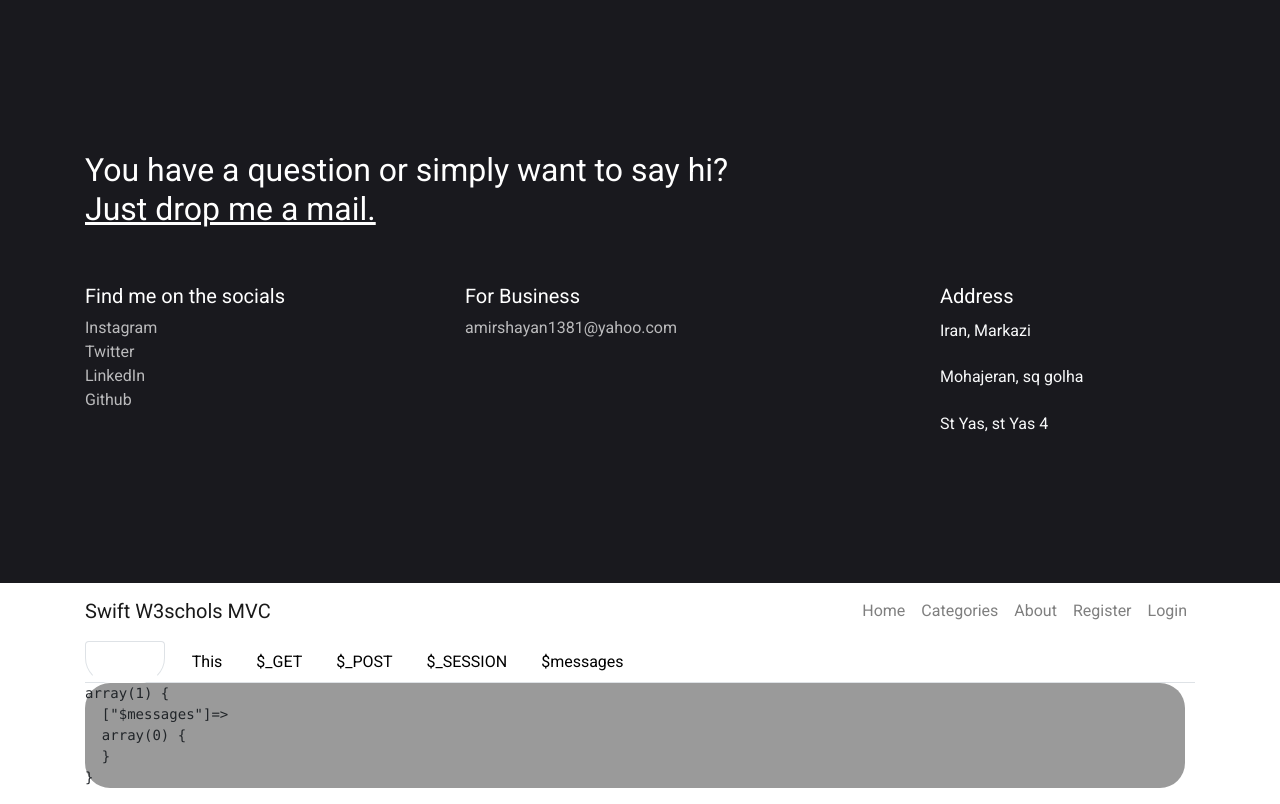
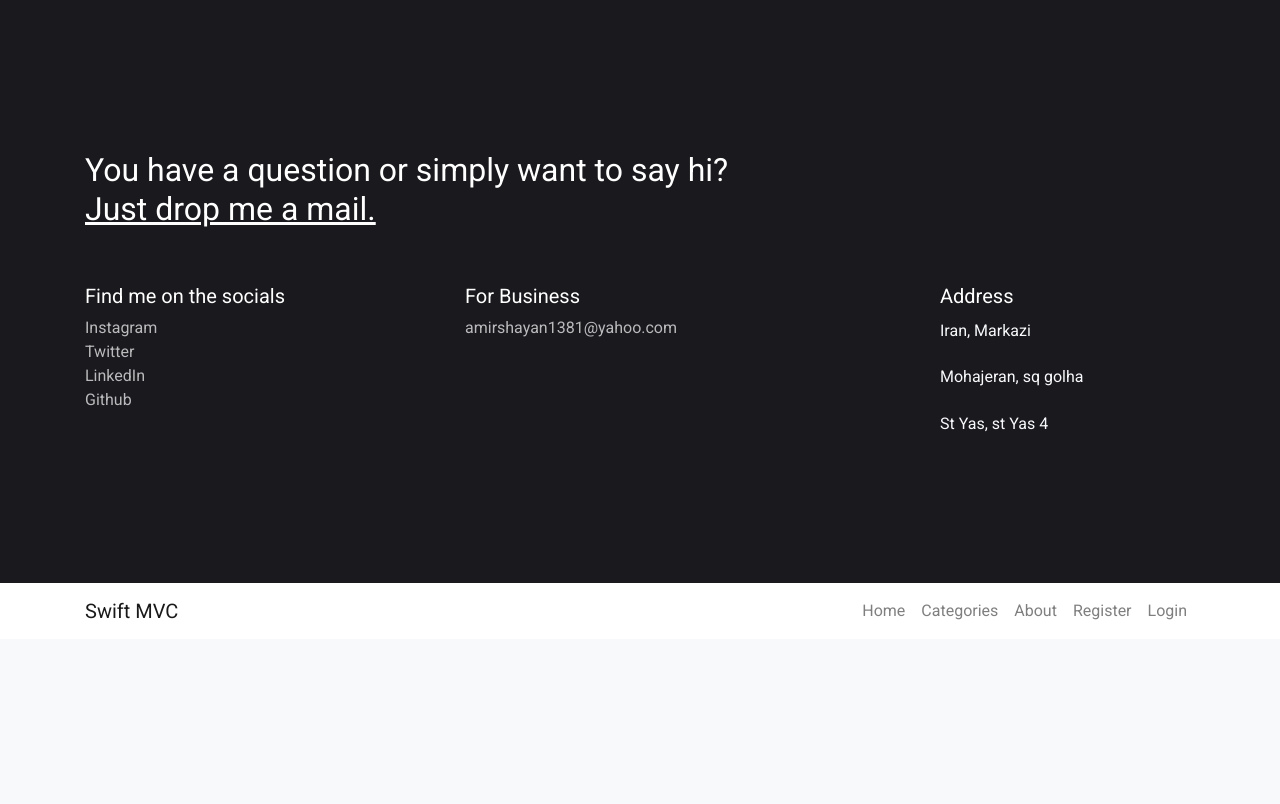
Before and after one commit to mrrSwift/PHP-MVC-Website, a PHP site: page / in a window 1280 px wide. Shown: the part 3472-4276 px from the top of the page. After the commit the page ends 4092 px from the top, so only its background shows below. Run offline with PHP 8.4, Linux system fonts and the light colour scheme; data comes from the database, SQL or seed files in the repository; some libraries are stand-ins or nearby versions.

Commit message:
New comment and better UI

```diff
--- a/src/config/config.php
+++ b/src/config/config.php
@@ -2,11 +2,11 @@
 
 
 //---------------------------------------------------------
-
-define('DEBUG_MODE', true);
+//فعال کردن کتابخانه دیباگ
+define('DEBUG_MODE', false);
 
 //---------------------------------------------------------
-
+// تنظیمات دیتابیس
 define('DB_TYPE', 'mysql');
 define('DB_HOST', 'localhost');
 define('DB_PORT', '3306');
@@ -16,11 +16,11 @@ define('DB_USER', 'root');
 define('DB_PASS', '');
 
 //---------------------------------------------------------
-
+//مسیر سایت
 define('URL', '/PHP-MVC-Blog/src/');
 
 //---------------------------------------------------------
-
+// تعداد تلاش برای ورود
 define('MAXIMUM_LOGINS', 3);
 
 //---------------------------------------------------------
@@ -30,16 +30,16 @@ define('ACTIVE_PAGE', 0);
 define('CARDS_PER_PAGE', 6);
 
 //---------------------------------------------------------
+//اسم سایت
 
-
-define('SITENAME', 'Swift W3schols MVC');
+define('SITENAME', 'Swift MVC');
 
 //---------------------------------------------------------
 
 define('DEFAULT_IMG', URL . 'public/img/default.jpg');
 
 //---------------------------------------------------------
-
+//تنظیمات ذخیر سازی عکس
 define('IMAGE_UPLOADS_PATH', 'uploads/images');
 define('IMAGE_DEFAULT_EXT', '.jpg');
 define('IMAGE_THUMB_EXT', '-thumb');
--- a/src/controller/Auth.php
+++ b/src/controller/Auth.php
@@ -92,7 +92,7 @@ class Auth extends Controller {
 
                 // Resets login attempts to 0 if login successfull
                 $resetAttempts = $this->model->resetLoginAttempts($user['email']);
-                header('Location: ' . URL . 'home');
+                header('Location: ' . URL . 'dashboard');
                 return;
             }
 
--- a/src/index.php
+++ b/src/index.php
@@ -6,7 +6,7 @@ include 'config/config.php';
 //----------------------------------------------------------------------------------
 
 if (DEBUG_MODE) {
-    // Activate PHP debugging
+    // فعال کردن دیباگر
     ini_set('display_errors', 'On');
     error_reporting(E_ALL);
 }
--- a/src/info.php
+++ b/src/info.php
@@ -1,3 +1,3 @@
 <?php
-
+//Test information
 phpinfo();
--- a/src/lib/Application.php
+++ b/src/lib/Application.php
@@ -3,11 +3,13 @@
 class Application {
 
     function __construct() {
-
+// کلاس سازنده برای بررسی یو ار ال و برگشت دادن یوزر به صفحه اصلی
         $url = isset($_GET['url']) ? $_GET['url'] : null;
+        if($url !== null){
         $url = rtrim( $url, '/');
         $url = explode('/', $url);
 
+               }
         if (empty($url[0])) $url[0] = 'home';
         $url[0] = ucfirst($url[0]);
 
@@ -25,7 +27,7 @@ class Application {
         $navbarController->initCategories();
 
         //------------------------------------------------------
-        // Autoload controller
+        // ابلود کردن توابع فایل های کنترلر و درصورت پیدا نکردن برگشت دادن ارور 404
 
         $file = 'controller/' . $url[0] . '.php';
         if (file_exists($file)) {
--- a/src/lib/Controller.php
+++ b/src/lib/Controller.php
@@ -25,7 +25,6 @@ class Controller {
 
     }
 
-    //TODO make function index abstract
-    //abstract function index();
+
 
 }
--- a/src/lib/Database.php
+++ b/src/lib/Database.php
@@ -3,6 +3,7 @@
 
 class Database extends PDO {
 
+    //کلاس دیتابیس برای ساخت ارتباط اولیه سایت
     public function __construct() {
 
         try {
--- a/src/lib/Message.php
+++ b/src/lib/Message.php
@@ -1,6 +1,7 @@
 <?php
 
 class Message {
+    //
 
     public static function add($text, $class = 'success', $duration = 0) {
         $allMessages = self::getAll();
--- a/src/lib/Session.php
+++ b/src/lib/Session.php
@@ -1,6 +1,7 @@
 <?php
 
 class Session {
+    //بررسی سطح دسترسی کاربر
 
     static public function start() {
         session_start();
--- a/src/lib/View.php
+++ b/src/lib/View.php
@@ -13,6 +13,8 @@ class View {
             //Prevent double rendering
             $this->rendered = true;
 
+            //نمایش محتوای سایت به ترتیب
+
 
             require 'partial/header.php';
 
@@ -26,12 +28,12 @@ class View {
                 require 'partial/footer.php';
             }
 
-
+            // درصورتی که حالت دیباگ فعال بود این بلاک رو به پایین صفحه اضافه میکنه
             if (DEBUG_MODE) {
                 //Draw Debug-View
                 require 'partial/debug.php';
             }
-
+            // فراخانی کتابخانه های جاوا اسکریپت
             require 'partial/footer_essentials.php';
 
         }
--- a/src/lib/old_File.php
+++ b/src/lib/old_File.php
@@ -1,4 +1,5 @@
 <?php
+//-----------------------------
 $target_dir = "../uploads/";
 $target_file = $target_dir . basename($_FILES["fileToUpload"]["name"]);
 $uploadOk = 1;
--- a/src/model/Auth_Model.php
+++ b/src/model/Auth_Model.php
@@ -61,7 +61,7 @@ class Auth_Model extends Model {
 
         return $result;
     }
-
+    //ثبت تعداد تلاش ها برای ورود نسبت به یوزر
     public function recordLoginAttempt($email) {
         # +1 login attempts on every false password input
         $sql = 'UPDATE user SET login_attempts = login_attempts + 1 WHERE email = :email ';
--- a/src/model/Category_Model.php
+++ b/src/model/Category_Model.php
@@ -22,6 +22,7 @@
 
             return false;
         }
+        // تابع سرچ دسته بندی ها
 
         // public function searchFunction($post_id = null, $search = null) {
         //     $sql1 = 'SELECT user.firstname, user.lastname, file.image, file.thumb, category.category_name, posts.*
@@ -151,6 +152,8 @@
         # Comment feature SQL
         # **********************
 
+
+        // تابع بازکشی کامنت ها از دیتابیس
         public function getAllCommentsById($id) {
             $sql = 'SELECT
             USER.firstname,
@@ -175,6 +178,7 @@
             return false;
         }
 
+        // تابع ثبت کامنت
         public function userComment($user_comment, $postId) {
             $sql = 'INSERT INTO comments(comment_content, user_id, post_id) VALUES (:comment_content, :user_id, :post_id)';
             $obj = $this->db->prepare($sql);
--- a/src/model/Contact_Model.php
+++ b/src/model/Contact_Model.php
@@ -1,4 +1,6 @@
 <?php
+
+        // کلاس کانتکت برای اضافه کردن فرم تماس یا محتوای خواص به صفحه کانتکت
     class Contact_Model extends Model {
 
     }
--- a/src/model/Dashboard_Model.php
+++ b/src/model/Dashboard_Model.php
@@ -81,6 +81,7 @@
             // Return result
             return $result;
         }
+        // تابع قدیمی بروزرسانی اطلاعات کاربر
 
         // public function updateUser($user) {
         //     $password = $user['password'];
@@ -328,6 +329,8 @@
         # Ban/Unban Functions
         # ********************
 
+        // بررسی تعداد تلاش برای ورود کاربران برای اجازه دسترسی
+
         public function unbanUser($userEmail) {
             $sql = 'UPDATE user SET login_attempts = 0 WHERE email = :email';
             $obj = $this->db->prepare($sql);
--- a/src/model/Navbar_Model.php
+++ b/src/model/Navbar_Model.php
@@ -1,6 +1,7 @@
 <?php
     class Navbar_Model extends Model {
 
+        // فراخانی دسته بندی های ثبت شده در دیتابیس
         public function getAllCategories() {
             $sql = "SELECT * FROM category WHERE 1";
             $obj = $this->db->prepare($sql);
--- a/src/partial/navbar.php
+++ b/src/partial/navbar.php
@@ -2,17 +2,18 @@
     $categories = Session::get('categories');
     $activeCategory = Session::get('activeCategory');
     // $activeCategoryName = isset($categories[$activeCategory]);
+
+    // بخش هدر سایت
 ?>
 <!-- Following Menu -->
-
 <nav class="navbar navbar-expand-lg navbar-light bg-light fixed-top">
     <div class="container">
-        <a class="navbar-brand" href="<?php echo URL; ?>"><?php echo SITENAME; ?></a>
+        <a class="navbar-brand my-1" href="<?php echo URL; ?>"><?php echo SITENAME; ?></a>
             <button class="navbar-toggler" type="button" data-toggle="collapse" data-target="#navbarsExampleDefault" aria-controls="navbarsExampleDefault" aria-expanded="false" aria-label="Toggle navigation">
             <span class="navbar-toggler-icon"></span>
         </button>
 
-        <div class="collapse navbar-collapse" id="navbarsExampleDefault">
+        <div class="collapse navbar-collapse text-center" id="navbarsExampleDefault">
         <ul class="navbar-nav mr-auto">
             <li class="nav-item ">
                 <a class="nav-link <?= (Session::get('controller_name') == 'Home') ? 'active' : '' ?>" href="<?= URL ?>home">Home</a>
```
Also changed, not shown: README.md (added), src/view/auth/register.php (line endings or trailing spaces).
